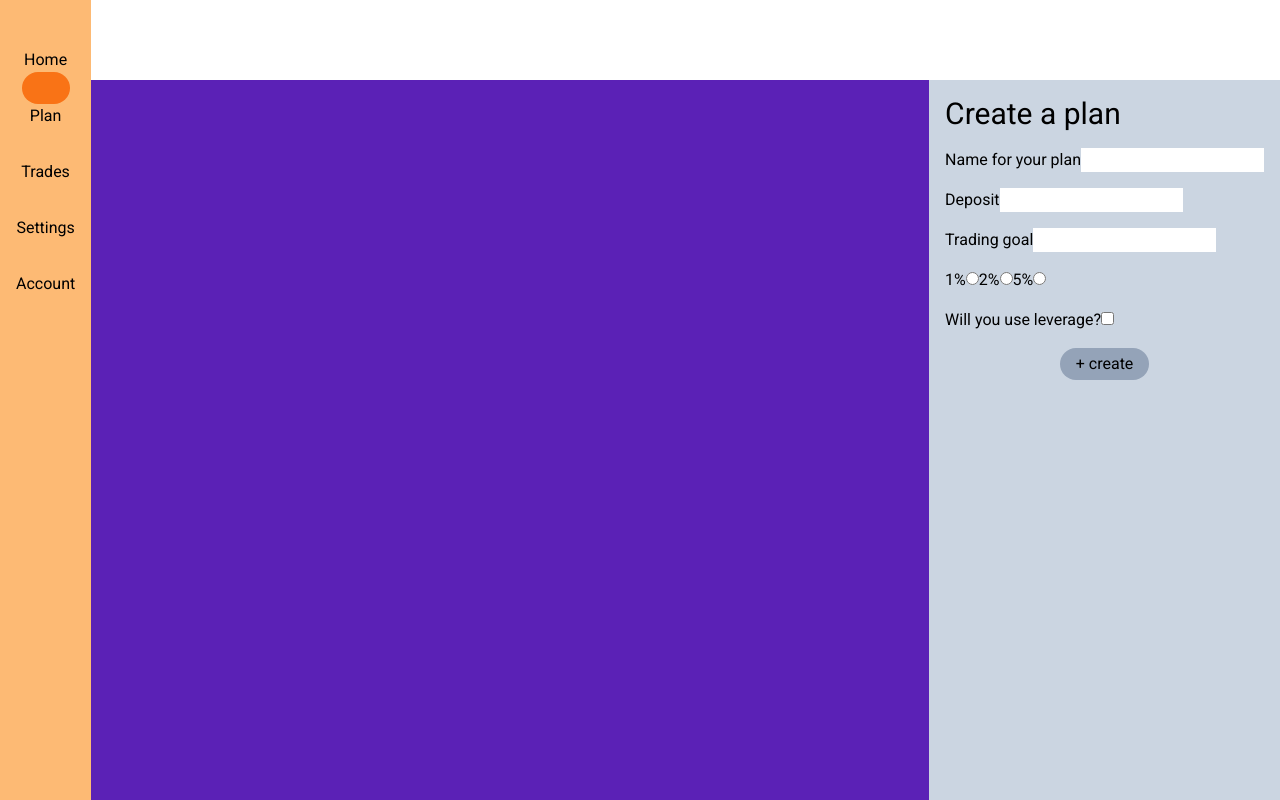
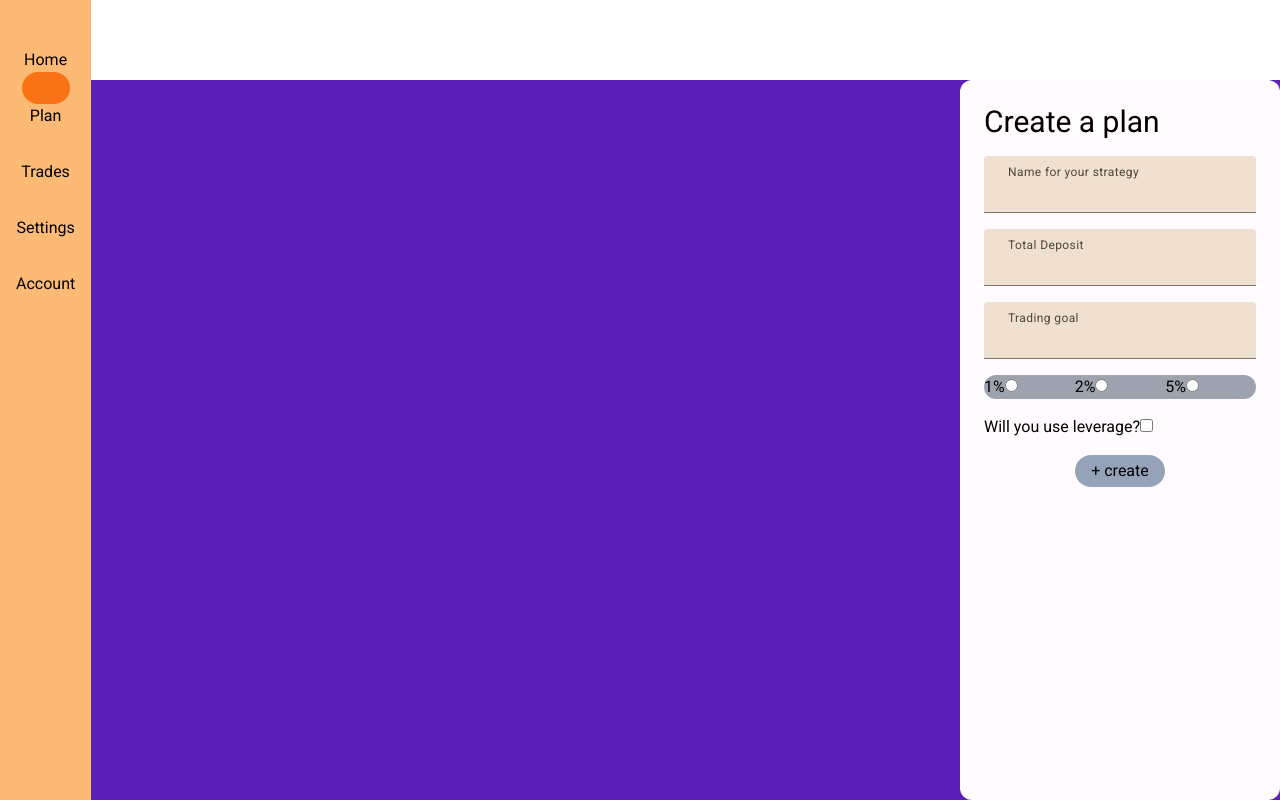
Before and after one commit to 7evenUp/trading-plan, a React (Vite) app: page /plan in a window 1280 px wide. Built offline with nearby package versions, Linux system fonts and the light colour scheme; some icons are missing.

Commit message:
Completed styling TextField component

```diff
--- /dev/null
+++ b/src/components/SegmentedButtons.tsx
@@ -0,0 +1,9 @@
+import React from 'react'
+
+const SegmentedButtons = () => {
+  return (
+    <div>SegmentedButtons</div>
+  )
+}
+
+export default SegmentedButtons
--- a/src/components/TextField.tsx
+++ b/src/components/TextField.tsx
@@ -10,9 +10,19 @@ const TextField = ({
   name: string;
 }) => {
   return (
-    <label htmlFor={name}>
-      <span>{label}</span>
-      <input id={name} value={value} onChange={onChange} />
+    <label
+      htmlFor={name}
+      className="bg-surfaceVariant flex flex-col-reverse border-b border-outline rounded-t py-2 px-6 focus-within:border-primary focus-within:border-b-2"
+    >
+      <input
+        id={name}
+        value={value}
+        onChange={onChange}
+        className="peer text-onSurface bg-transparent outline-none text-base leading-6 tracking-[0.5px]"
+      />
+      <span className="text-onSurfaceVariant peer-focus:text-primary text-xs leading-4 tracking-[0.4px]">
+        {label}
+      </span>
     </label>
   );
 };
--- a/src/components/index.ts
+++ b/src/components/index.ts
@@ -1,3 +1,4 @@
 export { default as Sidebar } from './Sidebar'
 export { default as Info } from './Info'
 export { default as TextField } from './TextField'
+export { default as SegmentedButtons } from './SegmentedButtons'
--- a/src/routes/plan.tsx
+++ b/src/routes/plan.tsx
@@ -9,6 +9,7 @@ const Plan = () => {
   const [deposit, setDeposit] = useState("");
   const [goal, setGoal] = useState("");
   const [isLeverage, setIsLeverage] = useState(false);
+  const [leverage, setLeverage] = useState("");
   const dispatch = useAppDispatch();
   const navigate = useNavigate();
 
@@ -27,17 +28,17 @@ const Plan = () => {
 
   return (
     <div className="bg-violet-800 flex flex-1 flex-row-reverse h-[90%]">
-      <div className="p-4 bg-slate-300">
+      <div className="p-6 bg-surface w-[320px] rounded-xl">
         <h2 className="text-3xl">Create a plan</h2>
         <form className="flex flex-col gap-4 mt-4">
           <TextField
-            label="Name for your plan"
+            label="Name for your strategy"
             name="name"
             value={planName}
             onChange={(evt) => setPlanName(evt.currentTarget.value)}
           />
           <TextField
-            label="Deposit"
+            label="Total Deposit"
             name="deposit"
             value={deposit}
             onChange={(evt) => setDeposit(evt.currentTarget.value)}
@@ -48,20 +49,21 @@ const Plan = () => {
             value={goal}
             onChange={(evt) => setGoal(evt.currentTarget.value)}
           />
-          <div>
-            <label htmlFor="lazy">
+          <div className="flex w-full">
+            <label htmlFor="lazy" className="flex-1 bg-gray-400 hover:bg-gray-500 first:rounded-l-full last:rounded-r-full">
               1%
               <input type="radio" id="lazy" name="risk" value={1} />
             </label>
-            <label htmlFor="active">
+            <label htmlFor="active" className="flex-1 bg-gray-400 hover:bg-gray-500 first:rounded-l-full last:rounded-r-full">
               2%
               <input type="radio" id="active" name="risk" value={2} />
             </label>
-            <label htmlFor="full">
+            <label htmlFor="full" className="flex-1 bg-gray-400 hover:bg-gray-500 first:rounded-l-full last:rounded-r-full">
               5%
               <input type="radio" id="full" name="risk" value={5} />
             </label>
           </div>
+
           <label htmlFor="isLeverage">
             Will you use leverage?
             <input
@@ -72,10 +74,12 @@ const Plan = () => {
             />
           </label>
           {isLeverage && (
-            <label className="flex flex-col gap-1" htmlFor="leverage">
-              What is your leverage?
-              <input id="leverage" placeholder="Leverage" />
-            </label>
+            <TextField
+            label="What is your leverage?"
+            name="leverage"
+            value={leverage}
+            onChange={(evt) => setLeverage(evt.currentTarget.value)}
+          />
           )}
           <button
             onClick={onCreate}
--- a/tailwind.config.cjs
+++ b/tailwind.config.cjs
@@ -5,7 +5,29 @@ module.exports = {
     "./src/**/*.{js,ts,jsx,tsx}",
   ],
   theme: {
-    extend: {},
+    extend: {
+      colors: {
+        primary: '#805600',
+        onPrimary: '#FFFFFF',
+        primaryContainer: '#FFDDAF',
+        onPrimaryContainer: '#281800',
+        tertiary: '#506441',
+        onTertiary: '#FFFFFF',
+        tertiaryContainer: '#D2EABD',
+        onTertiaryContainer: '#0E2005',
+        error: '#BA1A1A',
+        onError: '#FFFFFF',
+        errorContainer: '#FFDAD6',
+        onErrorContainer: '#410002',
+        background: '#FFFBFF',
+        onBackground: '#1F1B16',
+        surface: '#FFFBFF',
+        onSurface: '#1F1B16',
+        outline: '#817567',
+        surfaceVariant: '#EFE0CF',
+        onSurfaceVariant: '#4F4539'
+      },
+    },
   },
   plugins: [],
 }
```
